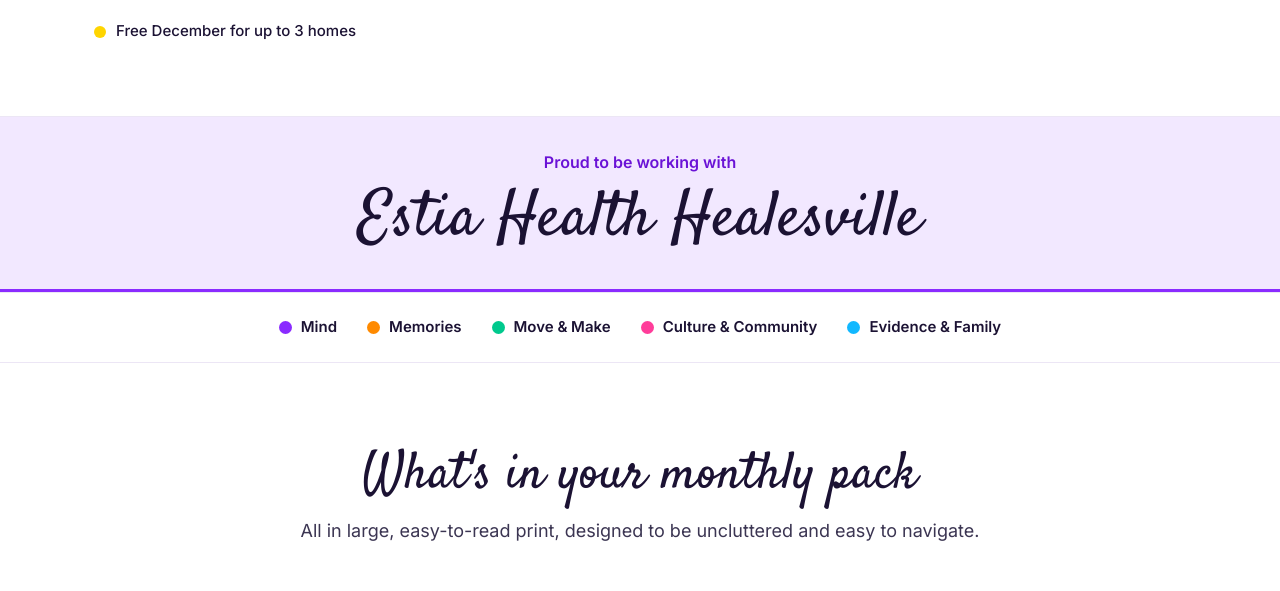
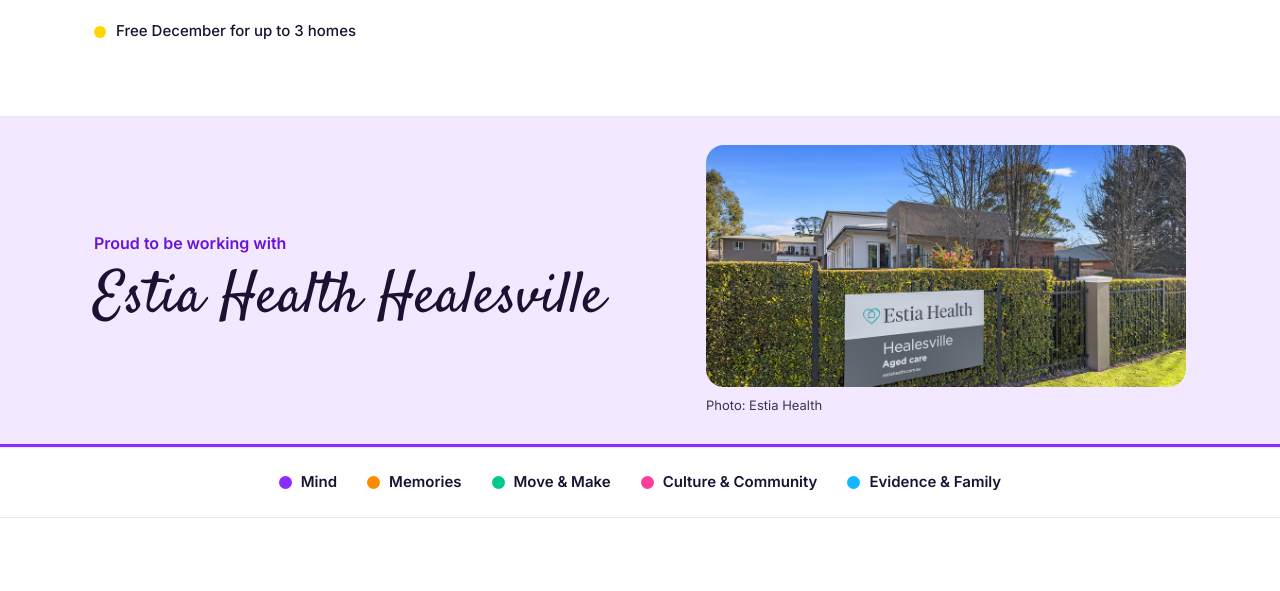
Before and after one commit to Talia2477/luxeyearsco-site, a plain HTML site: page index.html in a window 1280 px wide. Shown: the part 652-1243 px from the top of the page. Drawn offline with Linux system fonts and the light colour scheme.

Commit message:
Add Estia Health Healesville exterior photo to the homepage band
Photo sits beside the name on desktop and stacks above it on narrow
screens, with the caption Photo: Estia Health.

```diff
--- a/index.html
+++ b/index.html
@@ -80,9 +80,15 @@ section{padding:84px 0}.soft{background:var(--soft)}
 .free .btn{background:var(--ink);border-color:var(--ink)}
 .quote{text-align:center;max-width:760px;margin:0 auto}
 .quote .script{font-size:clamp(30px,3.6vw,42px);margin-bottom:14px}
-.partner{background:var(--t-purple);text-align:center;padding:32px 24px;border-top:1px solid var(--line);border-bottom:3px solid var(--purple)}
+.partner{background:var(--t-purple);padding:28px 24px;border-top:1px solid var(--line);border-bottom:3px solid var(--purple)}
+.partner-row{display:grid;grid-template-columns:1fr minmax(280px,480px);gap:32px;align-items:center}
+.partner-copy{text-align:left}
 .partner-label{font-size:16px;font-weight:600;color:var(--purple-d);margin-bottom:8px}
-.partner-name{font-family:Satisfy,"Brush Script MT",cursive;font-weight:400;font-size:clamp(40px,5.2vw,64px);line-height:1.15;color:var(--ink)}
+.partner-name{font-family:Satisfy,"Brush Script MT",cursive;font-weight:400;font-size:clamp(36px,4.6vw,58px);line-height:1.15;color:var(--ink)}
+.partner-photo{margin:0}
+.partner-photo img{width:100%;height:auto;border-radius:18px;display:block}
+.partner-photo figcaption{font-size:13px;color:var(--body);margin-top:8px}
+@media(max-width:960px){.partner-row{grid-template-columns:1fr;gap:18px}.partner-photo{order:-1}.partner-copy{text-align:center}.partner-photo figcaption{text-align:center}}
 /* faq */
 .faq{max-width:780px;margin:0 auto}
 details{border:1px solid var(--line);border-radius:18px;padding:20px 24px;margin-bottom:12px;background:#fff}
@@ -127,9 +133,15 @@ footer .script{color:#fff;font-size:34px}footer a{color:#fff}
 <img src="assets/luxe-years-co-logo.png" alt="Luxe Years Co logo: a bright calendar with a teacup, puzzle piece, music note, paintbrush and flower" width="839" height="600" fetchpriority="high"></div>
 </div></header>
 
-<div class="partner"><div class="wrap">
+<div class="partner"><div class="wrap partner-row">
+<div class="partner-copy">
 <p class="partner-label">Proud to be working with</p>
 <p class="partner-name">Estia Health Healesville</p>
+</div>
+<figure class="partner-photo">
+<img src="assets/estia-healesville-exterior.jpg" alt="Estia Health Healesville street front" width="1016" height="512">
+<figcaption>Photo: Estia Health</figcaption>
+</figure>
 </div></div>
 
 <div class="strip"><div class="wrap">
```
Also changed, not shown: assets/estia-healesville-exterior.jpg (added).
